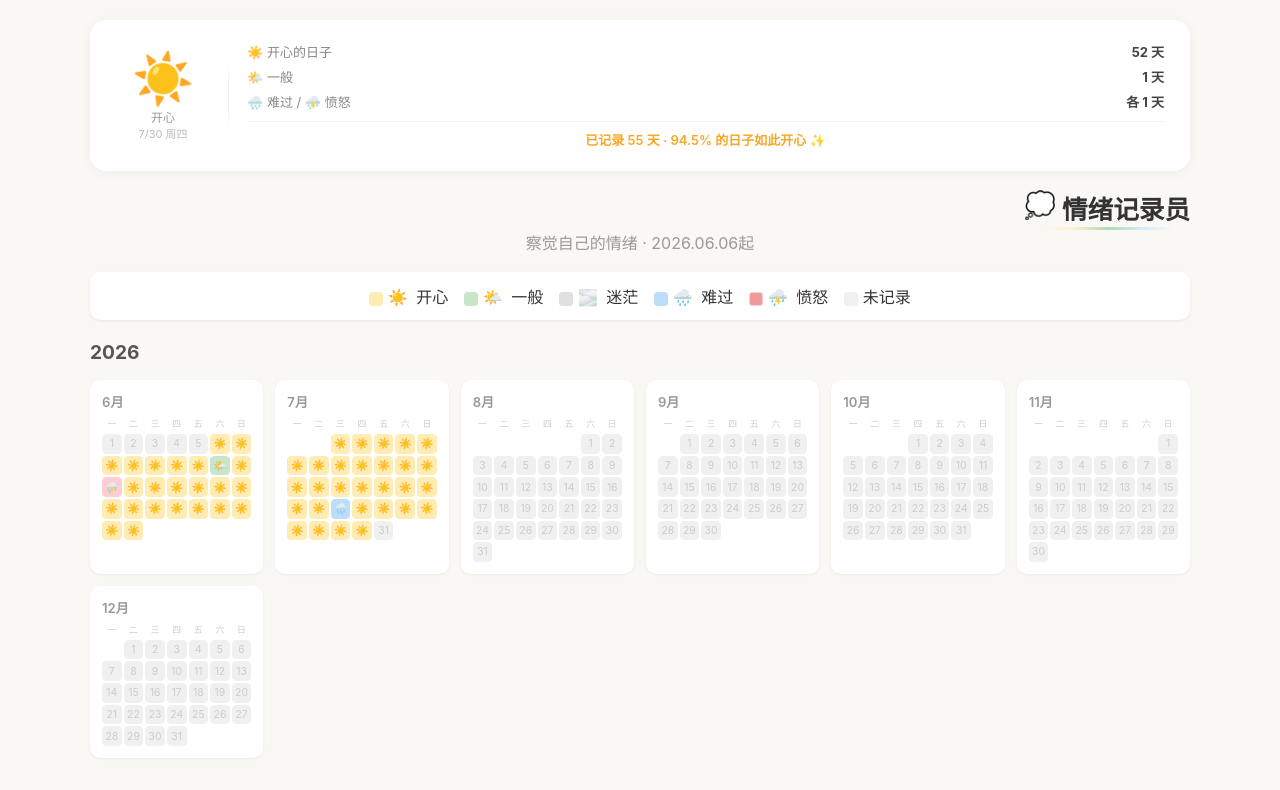
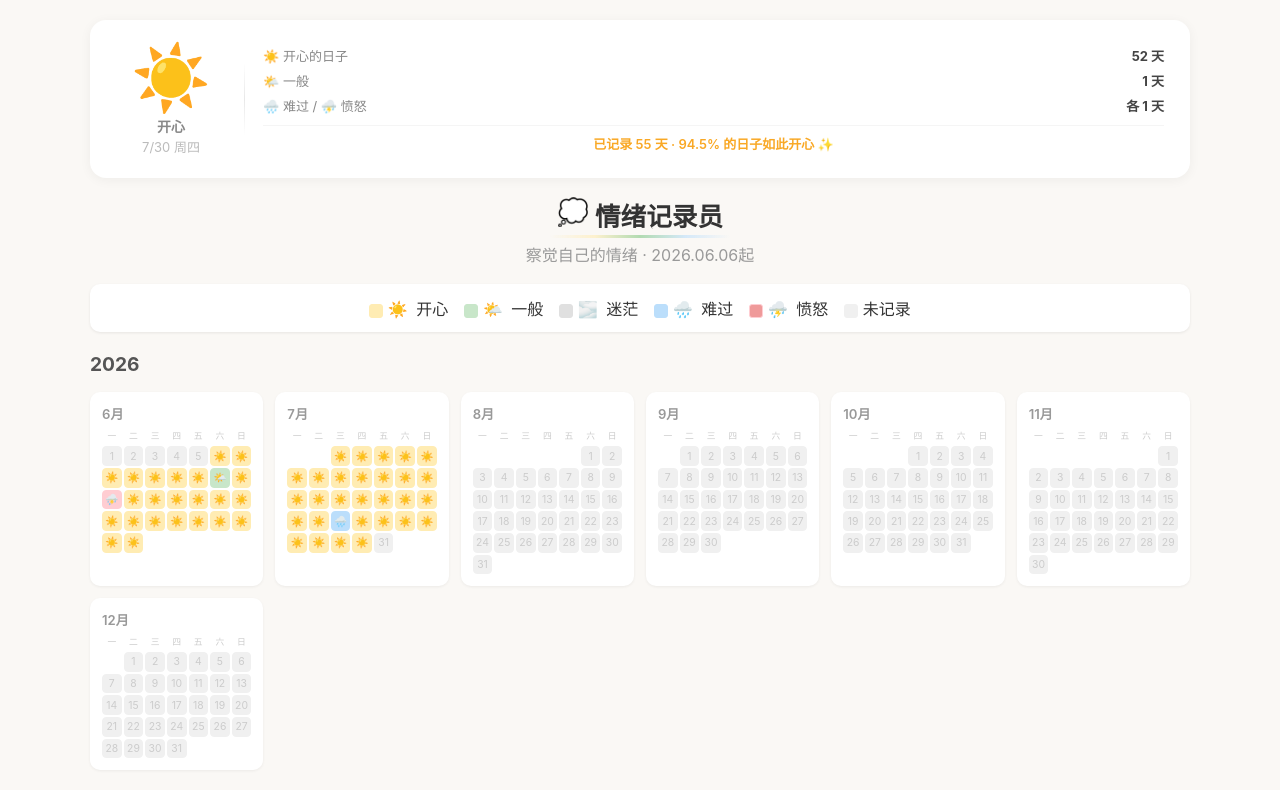
Before and after one commit to luckylzy98/mood-calendar, a plain HTML site: page index.html in a window 1280 px wide. Drawn offline with Linux system fonts and the light colour scheme.

Commit message:
bigger emoji, centered title, live date

```diff
--- a/index.html
+++ b/index.html
@@ -2,22 +2,22 @@
 body{font-family:-apple-system,BlinkMacSystemFont,sans-serif;background:#faf8f5;color:#333;padding:20px;max-width:1100px;margin:0 auto}
 
 .hero{display:flex;gap:18px;align-items:center;background:#fff;border-radius:16px;padding:22px 26px;margin-bottom:18px;box-shadow:0 2px 12px rgba(0,0,0,.05)}
-.hero-today{text-align:center;flex-shrink:0;width:94px}
-.hero-today .big-emoji{font-size:50px;line-height:1.1;display:block}
-.hero-today .today-label{font-size:12px;color:#999;margin-top:2px}
-.hero-today .today-date{font-size:11px;color:#bbb}
+.hero-today{text-align:center;flex-shrink:0;width:110px}
+.hero-today .big-emoji{font-size:64px;line-height:1.1;display:block}
+.hero-today .today-label{font-size:14px;color:#888;margin-top:4px;font-weight:600}
+.hero-today .today-date{font-size:13px;color:#bbb;margin-top:1px}
 .hero-divider{width:1px;height:72px;background:linear-gradient(180deg,transparent,#e8e8e8,transparent);flex-shrink:0}
 .hero-stats{flex:1;display:flex;flex-direction:column;gap:6px;min-width:0}
 .hero-stats .hero-stat-row{display:flex;justify-content:space-between;font-size:13px;color:#888}
 .hero-stats .hero-stat-row .val{font-weight:700;color:#444}
 .hero-banner{margin-top:4px;padding-top:8px;border-top:1px solid #f5f5f5;font-size:13px;color:#F9A825;font-weight:600;text-align:center}
 
-h1{text-align:center;font-size:1.6em;margin:0 0 4px;color:#333;position:relative;display:inline-block;left:50%;transform:translateX(-50%)}
+.title-wrap{text-align:center;margin-bottom:18px}
+h1{font-size:1.6em;margin:0 0 4px;color:#333;position:relative;display:block}
 h1 .title-emoji{display:inline-block;animation:float 3s ease-in-out infinite}
-h1::after{content:'';position:absolute;bottom:-4px;left:10%;width:80%;height:3px;background:linear-gradient(90deg,transparent,#FFECB3,#81C784,#BBDEFB,transparent);border-radius:2px;opacity:.6}
+h1::after{content:'';display:block;margin:2px auto 0;width:180px;height:3px;background:linear-gradient(90deg,transparent,#FFECB3,#81C784,#BBDEFB,transparent);border-radius:2px;opacity:.6}
 @keyframes float{0%,100%{transform:translateY(0)}50%{transform:translateY(-6px)}}
 .sub{text-align:center;color:#999;margin-bottom:0}
-.title-wrap{text-align:center;margin-bottom:18px}
 .legend{display:flex;justify-content:center;gap:16px;margin-bottom:20px;flex-wrap:wrap;background:#fff;padding:12px 20px;border-radius:10px;box-shadow:0 1px 3px rgba(0,0,0,.08)}
 .leg i{font-style:normal;margin-right:4px}
 .year{margin-bottom:24px}
@@ -47,7 +47,7 @@ a.cell:hover .tip{display:block}
 @media(max-width:768px){.months{grid-template-columns:repeat(auto-fill,minmax(125px,1fr))}}
 </style></head><body>
 <div class=hero>
-<div class=hero-today><span class=big-emoji>☀️</span><div class=today-label>开心</div><div class=today-date>7/30 周四</div></div>
+<div class=hero-today id=heroToday><span class=big-emoji>☀️</span><div class=today-label>开心</div><div class=today-date></div></div>
 <div class=hero-divider></div>
 <div class=hero-stats>
 <div class=hero-stat-row><span>☀️ 开心的日子</span><span class=val>52 天</span></div>
@@ -357,4 +357,13 @@ a.cell:hover .tip{display:block}
 <div class="cell e"></div>
 </div></div>
 </div></div>
+</div></div>
+<script>
+(function(){
+  var n=new Date(),w=['日','一','二','三','四','五','六'];
+  var el=document.getElementById('heroToday');
+  var d=el.querySelector('.today-date');
+  d.textContent=(n.getMonth()+1)+'/'+n.getDate()+' 周'+w[n.getDay()];
+})();
+</script>
 </body></html>
```
